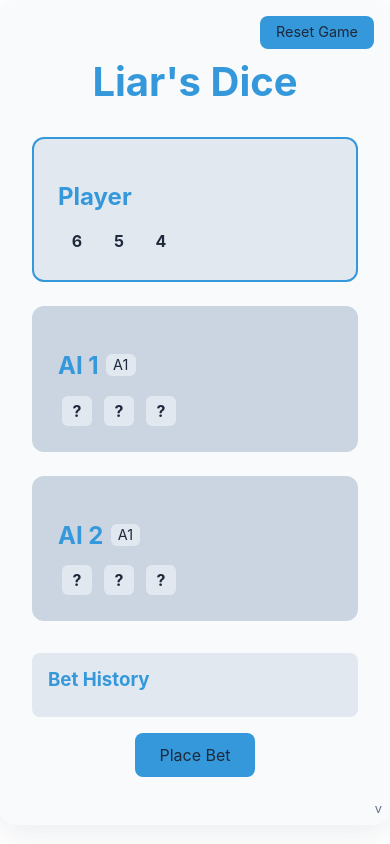
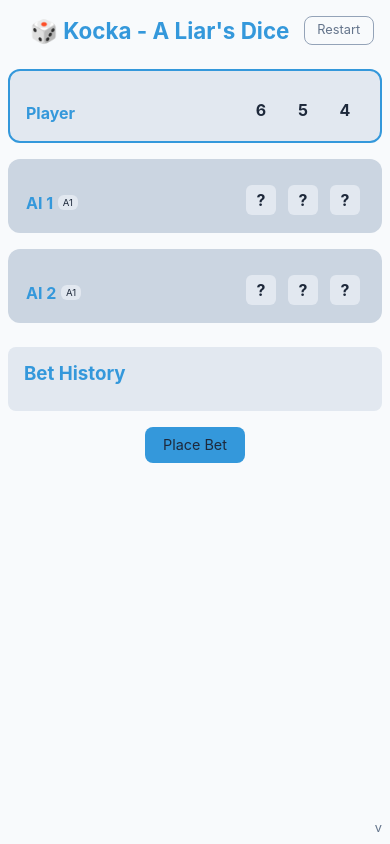
Before and after one commit to kundralaci/kocka, a React (Create React App) app: page / in a window 390 px wide. Both pictures are taken after a click on the button "Start Game". Built offline with nearby package versions, Linux system fonts and the light colour scheme.

Commit message:
feat: better style for mobiles, confirmation dialogs, icon, title

```diff
--- a/src/components/BettingPopup.tsx
+++ b/src/components/BettingPopup.tsx
@@ -1,9 +1,7 @@
 import React, { useState } from 'react';
-import { AnimatePresence } from 'framer-motion';
 import { Bet, isGreaterBet } from '../models/Bet';
+import { Popup } from './Popup';
 import {
-  Overlay,
-  PopupContent,
   Form,
   InputGroup,
   Label,
@@ -36,26 +34,11 @@ export const BettingPopup: React.FC<BettingPopupProps> = ({
     }
   };
 
-  const handleCancel = () => {
-    onClose();
-  };
-
   return (
-    <AnimatePresence>
-      <Overlay
-        initial={{ opacity: 0 }}
-        animate={{ opacity: 1 }}
-        exit={{ opacity: 0 }}
-        onClick={onClose}
-      >
-        <PopupContent
-          onClick={e => e.stopPropagation()}
-          initial={{ scale: 0.8, opacity: 0 }}
-          animate={{ scale: 1, opacity: 1 }}
-          exit={{ scale: 0.8, opacity: 0 }}
-        >
-          <Title>Make Your Move</Title>
-          <Form onSubmit={handleSubmit}>
+    <Popup onClose={onClose}>
+      <Title style={{marginBottom: '1rem'}}>Make Your Move</Title>
+      <Form onSubmit={handleSubmit}
+        style={{alignItems: 'center', textAlign: 'center'}}>
         <InputGroup>
           <Label>Quantity</Label>
           <NumberEditor
@@ -76,7 +59,7 @@ export const BettingPopup: React.FC<BettingPopupProps> = ({
         <ButtonGroup>
           <Button
             type="button"
-                onClick={handleCancel}
+            onClick={onClose}
             whileHover={{ scale: 1.05 }}
           >
             Cancel
@@ -86,8 +69,6 @@ export const BettingPopup: React.FC<BettingPopupProps> = ({
           </Button>
         </ButtonGroup>
       </Form>
-        </PopupContent>
-      </Overlay>
-    </AnimatePresence>
+    </Popup>
   );
 };
--- /dev/null
+++ b/src/components/ConfirmationPopup.tsx
@@ -0,0 +1,52 @@
+import React from 'react';
+import { Popup } from './Popup';
+import {
+  Form,
+  ButtonGroup,
+  Button,
+  Title,
+} from './styled/game';
+
+interface ConfirmationPopupProps {
+  title: string;
+  message: string;
+  onConfirm: () => void;
+  onClose: () => void;
+}
+
+export const ConfirmationPopup: React.FC<ConfirmationPopupProps> = ({
+  title,
+  message,
+  onConfirm,
+  onClose
+}) => {
+  const handleConfirm = () => {
+    onConfirm();
+    onClose();
+  };
+
+  return (
+    <Popup onClose={onClose}>
+      <Title style={{marginBottom: '1rem'}}>{title}</Title>
+      <Form style={{alignItems: 'center', textAlign: 'center'}}>
+        <p>{message}</p>
+        <ButtonGroup>
+          <Button
+            type="button"
+            onClick={onClose}
+            whileHover={{ scale: 1.05 }}
+          >
+            Cancel
+          </Button>
+          <Button
+            type="button"
+            onClick={handleConfirm}
+            whileHover={{ scale: 1.05 }}
+          >
+            Confirm
+          </Button>
+        </ButtonGroup>
+      </Form>
+    </Popup>
+  );
+};
--- a/src/components/Game.tsx
+++ b/src/components/Game.tsx
@@ -11,8 +11,9 @@ import { generateId } from '../utils/id';
 import { GameConfiguration } from './GameConfiguration';
 import { PlayerGrid } from './PlayerGrid';
 import { BetHistory } from './BetHistory';
-import { ResetButton, GameContainer, Title, VersionNumber, ActionButtons, Button } from './styled/game';
+import { ResetButton, GameContainer, Title, VersionNumber, ActionButtons, Button, HeaderContainer } from './styled/game';
 import { Die } from './Die';
+import { ConfirmationPopup } from './ConfirmationPopup';
 
 export const Game: React.FC = () => {
   const dispatch = useDispatch();
@@ -23,6 +24,7 @@ export const Game: React.FC = () => {
   const [numAIPlayers, setNumAIPlayers] = useState(2);
   const [numStartingDice, setNumStartingDice] = useState(3);
   const [braveness, setBraveness] = useState(50);
+  const [showConfirmation, setShowConfirmation] = useState(false);
 
   const handleAITurn = useCallback(async () => {
     if (gameState.gamePhase !== GamePhase.BETTING) return;
@@ -132,13 +134,21 @@ export const Game: React.FC = () => {
         />
       ) : (
         <>
-          <Title
-            initial={{ opacity: 0, y: -20 }}
-            animate={{ opacity: 1, y: 0 }}
-          >
-            Liar's Dice
-          </Title>
-          <ResetButton onClick={resetGame}>Reset Game</ResetButton>
+          <HeaderContainer>
+            <Title
+              initial={{ opacity: 0, y: -20 }}
+              animate={{ opacity: 1, y: 0 }}
+            >
+              🎲 Kocka - A Liar's Dice
+            </Title>
+            <ResetButton
+              onClick={() => setShowConfirmation(true)}
+              whileHover={{ scale: 1.05 }}
+              whileTap={{ scale: 0.95 }}
+            >
+              Restart
+            </ResetButton>
+          </HeaderContainer>
           <PlayerGrid
             players={gameState.players}
             activePlayerIndex={gameState.activePlayerIndex}
@@ -157,7 +167,7 @@ export const Game: React.FC = () => {
               {gameState.currentBet && (
                 <>
                   <div style={{ display: 'flex', alignItems: 'center', margin: '0 10px', fontWeight: 'bold' }}>
-                    Current bet: <Die faceValue={gameState.currentBet.quantity}/> X <Die faceValue={gameState.currentBet.faceValue}/>
+                    Bet: <Die faceValue={gameState.currentBet.quantity}/> X <Die faceValue={gameState.currentBet.faceValue}/>
                   </div>
                   <Button onClick={() => handleHumanDecision('challenge')}>Challenge</Button>
                 </>
@@ -180,6 +190,17 @@ export const Game: React.FC = () => {
               onClose={() => setShowBettingPopup(false)}
             />
           )}
+          {showConfirmation && (
+            <ConfirmationPopup
+              title="Restart Game"
+              message="Are you sure you want to restart the game? All progress will be lost."
+              onConfirm={() => {
+                resetGame();
+                setShowConfirmation(false);
+              }}
+              onClose={() => setShowConfirmation(false)}
+            />
+          )}
           <VersionNumber>v{process.env.REACT_APP_VERSION}</VersionNumber>
         </>
       )}
--- a/src/components/GameConfiguration.tsx
+++ b/src/components/GameConfiguration.tsx
@@ -7,7 +7,8 @@ import {
   ThemeSelect,
   Button,
   Title,
-  Tag
+  Tag,
+  VersionNumber
 } from './styled/game';
 import { NumberEditor } from './NumberEditor';
 
@@ -47,7 +48,7 @@ export const GameConfiguration: React.FC<GameConfigurationProps> = ({
         initial={{ opacity: 0, y: -20 }}
         animate={{ opacity: 1, y: 0 }}
         >
-          Liar's Dice
+          🎲 Kocka - A Liar's Dice
       </Title>
 
       <ConfigurationOption>
@@ -109,6 +110,8 @@ export const GameConfiguration: React.FC<GameConfigurationProps> = ({
       >
         Start Game
       </Button>
+
+      <VersionNumber>v{process.env.REACT_APP_VERSION}</VersionNumber>
     </ConfigurationContainer>
   );
 };
--- /dev/null
+++ b/src/components/Popup.tsx
@@ -0,0 +1,36 @@
+import React, { ReactNode } from 'react';
+import { AnimatePresence } from 'framer-motion';
+import {
+  Overlay,
+  PopupContent,
+} from './styled/game';
+
+interface PopupProps {
+  onClose: () => void;
+  children: ReactNode;
+}
+
+export const Popup: React.FC<PopupProps> = ({
+  onClose,
+  children
+}) => {
+  return (
+    <AnimatePresence>
+      <Overlay
+        initial={{ opacity: 0 }}
+        animate={{ opacity: 1 }}
+        exit={{ opacity: 0 }}
+        onClick={onClose}
+      >
+        <PopupContent
+          onClick={e => e.stopPropagation()}
+          initial={{ scale: 0.8, opacity: 0 }}
+          animate={{ scale: 1, opacity: 1 }}
+          exit={{ scale: 0.8, opacity: 0 }}
+        >
+          {children}
+        </PopupContent>
+      </Overlay>
+    </AnimatePresence>
+  );
+};
--- a/src/components/styled/game/betting.ts
+++ b/src/components/styled/game/betting.ts
@@ -21,6 +21,11 @@ export const PopupContent = styled(motion.div)`
   width: 90%;
   max-width: 400px;
   box-shadow: ${props => props.theme.shadows.main};
+
+  @media (max-width: 768px) {
+    padding: ${props => props.theme.spacing.large};
+    width: 95%;
+  }
 `;
 
 export const Form = styled.form`
@@ -57,4 +62,13 @@ export const ButtonGroup = styled.div`
   display: flex;
   gap: ${props => props.theme.spacing.medium};
   margin-top: ${props => props.theme.spacing.medium};
+
+  // @media (max-width: 768px) {
+  //   flex-direction: column;
+  //   width: 100%;
+
+  //   button {
+  //     width: 100%;
+  //   }
+  // }
 `;
--- a/src/components/styled/game/common.ts
+++ b/src/components/styled/game/common.ts
@@ -1,11 +1,29 @@
 import styled from 'styled-components';
 import { motion } from 'framer-motion';
+
+export const HeaderContainer = styled.div`
+  display: flex;
+  justify-content: space-between;
+  align-items: center;
+  margin-bottom: 1.5rem;
+  position: relative;
+
+  @media (max-width: 768px) {
+    margin-bottom: 1rem;
+    padding: 0.5rem;
+  }
+`;
 
 export const Title = styled(motion.h1)`
   text-align: center;
   color: ${props => props.theme.colors.primary};
   font-size: 2.5rem;
-  margin-bottom: 2rem;
+  margin: 0;
+
+  @media (max-width: 768px) {
+    font-size: 1.4rem;
+    flex: 1;
+  }
 `;
 
 export const Controls = styled(motion.div)`
@@ -24,6 +42,13 @@ export const Button = styled(motion.button)`
   font-size: 1rem;
   cursor: pointer;
   transition: all 0.2s ease;
+  min-width: 120px;
+
+  @media (max-width: 768px) {
+    padding: 0.6rem 1rem;
+    font-size: 0.9rem;
+    min-width: 100px;
+  }
 
   &:hover {
     background: ${props => props.theme.colors.primaryHover};
@@ -60,31 +85,40 @@ export const VersionNumber = styled.div`
 
 export const GameContainer = styled.div`
   position: relative;
+  width: 100%;
   max-width: 800px;
   margin: 0 auto;
-  padding: ${props => props.theme.spacing.xlarge};
+  padding: ${props => props.theme.spacing.medium};
   background: ${props => props.theme.colors.background};
   color: ${props => props.theme.colors.text};
   border-radius: ${props => props.theme.borderRadius.xlarge};
   box-shadow: ${props => props.theme.shadows.main};
+
+  @media (max-width: 768px) {
+    padding: ${props => props.theme.spacing.small};
+    border-radius: 0;
+    min-height: 100vh;
+  }
 `;
 
 export const ResetButton = styled(motion.button)`
-  position: absolute;
-  top: ${props => props.theme.spacing.medium};
-  right: ${props => props.theme.spacing.medium};
-  background: ${props => props.theme.colors.primary};
-  color: ${props => props.theme.colors.text};
-  border: none;
-  padding: ${props => props.theme.spacing.small} ${props => props.theme.spacing.medium};
+  background: transparent;
+  color: ${props => props.theme.colors.textMuted};
+  border: 1px solid ${props => props.theme.colors.border};
+  padding: 0.5rem 1rem;
   border-radius: ${props => props.theme.borderRadius.medium};
-  font-size: 0.9rem;
   cursor: pointer;
   transition: all 0.2s ease;
+  font-size: 0.9rem;
+
+  @media (max-width: 768px) {
+    padding: 0.4rem 0.8rem;
+    font-size: 0.8rem;
+  }
 
   &:hover {
-    background: ${props => props.theme.colors.primaryHover};
-    transform: translateY(-2px);
+    background: ${props => props.theme.colors.secondary};
+    color: ${props => props.theme.colors.text};
   }
 `;
 
@@ -93,4 +127,9 @@ export const ActionButtons = styled.div`
   gap: 1rem;
   justify-content: center;
   margin: 1rem 0;
+  flex-wrap: wrap;
+
+  @media (max-width: 768px) {
+    gap: 0.5rem;
+  }
 `;
--- a/src/components/styled/game/configuration.ts
+++ b/src/components/styled/game/configuration.ts
@@ -7,6 +7,14 @@ export const ConfigurationContainer = styled(motion.div)`
   gap: 1.5rem;
   align-items: center;
   margin: 2rem 0;
+  width: 100%;
+  max-width: 400px;
+  margin: 0 auto;
+
+  @media (max-width: 768px) {
+    gap: 1rem;
+    margin: 1rem 0;
+  }
 `;
 
 export const ConfigurationOption = styled.div`
@@ -14,10 +22,15 @@ export const ConfigurationOption = styled.div`
   flex-direction: column;
   gap: 0.5rem;
   align-items: center;
+  width: 100%;
 
   label {
     font-size: 1.2rem;
     color: ${props => props.theme.colors.primary};
+
+    @media (max-width: 768px) {
+      font-size: 1rem;
+    }
   }
 
   select, input {
@@ -26,7 +39,8 @@ export const ConfigurationOption = styled.div`
     background: ${props => props.theme.colors.secondary};
     color: ${props => props.theme.colors.text};
     border: 1px solid ${props => props.theme.colors.primary};
-    width: 200px;
+    width: 100%;
+    max-width: 300px;
     text-align: center;
 
     &:focus {
--- a/src/components/styled/game/player.ts
+++ b/src/components/styled/game/player.ts
@@ -3,9 +3,15 @@ import { motion } from 'framer-motion';
 
 export const PlayersGrid = styled.div`
   display: grid;
-  grid-template-columns: repeat(auto-fit, minmax(250px, 1fr));
+  grid-template-columns: repeat(auto-fit, minmax(280px, 1fr));
   gap: 1.5rem;
   margin-bottom: 2rem;
+
+  @media (max-width: 768px) {
+    grid-template-columns: 1fr;
+    gap: 1rem;
+    margin-bottom: 1rem;
+  }
 `;
 
 export const PlayerCard = styled(motion.div)<{ isActive: boolean }>`
@@ -15,8 +21,22 @@ export const PlayerCard = styled(motion.div)<{ isActive: boolean }>`
   border: 2px solid ${props => props.isActive ? props.theme.colors.primary : 'transparent'};
   transition: all 0.3s ease;
 
+  @media (max-width: 768px) {
+    padding: ${props => props.theme.spacing.medium};
+    display: flex;
+    justify-content: space-between;
+    align-items: center;
+  }
+
   h2 {
     color: ${props => props.theme.colors.primary};
     margin-bottom: ${props => props.theme.spacing.medium};
+    font-size: 1.2rem;
+
+    @media (max-width: 768px) {
+      font-size: 1rem;
+      margin-bottom: 0;
+      flex-shrink: 0;
+    }
   }
 `;
```
Also changed, not shown: public/index.html (+9 -3 lines). Lines whose indentation alone changed are shown as unchanged.
